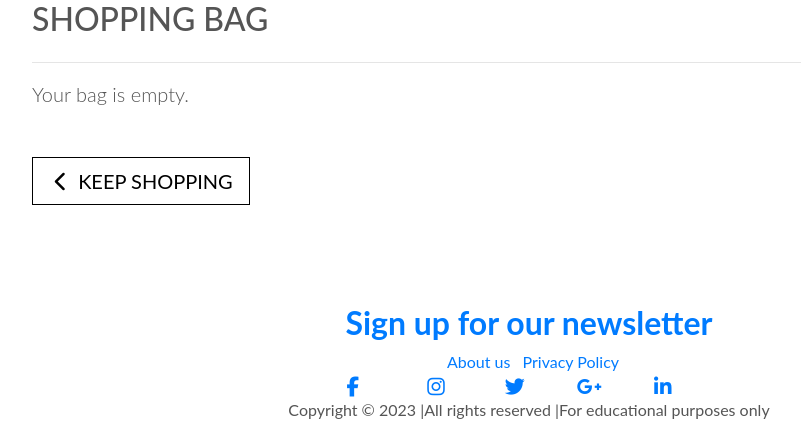
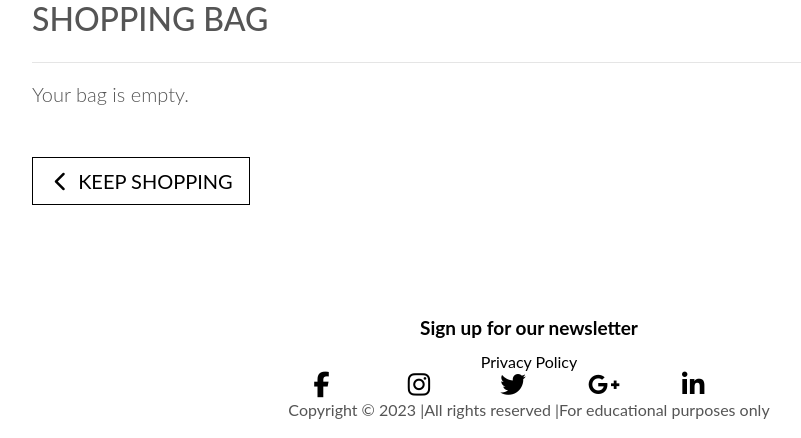
Before and after one commit to Gbemisola23/ebinnaturals, a Django app: page /bag/ in a window 1280 px wide. Shown: the part 362-800 px from the top of the page, without its empty margins (111-912 px from the left). Run offline with Django 4.2, Linux system fonts and the light colour scheme; parts of the project's set-up code (start-up, migrations or seed data) failed here and were passed over; some libraries are stand-ins or nearby versions.

Commit message:
updated newsletter html file

```diff
--- a/newsletter/templates/newsletter.html
+++ b/newsletter/templates/newsletter/newsletter.html
@@ -27,10 +27,8 @@
     <div class="row justify-content-center">
         <!-- mailchimp code -->
         <div id="mc_embed_signup">
-            <form
-                action="https://herokuapp.us18.list-manage.com/subscribe/post?u=79cdeeea82c60fd7cc1343fa8&amp;id=c79b87defb&amp;f_id=00712ee7f0"
-                method="post" id="mc-embedded-subscribe-form" name="mc-embedded-subscribe-form" class="validate"
-                target="_blank" novalidate>
+            <form action="https://herokuapp.us21.list-manage.com/subscribe/post?u=42b9313dc443332bba4a73ef4&amp;id=9beb15717e&amp;f_id=00b6d4e6f0"
+            method="post" id="mc-embedded-subscribe-form" name="mc-embedded-subscribe-form" class="validate" target="_blank" novalidate>
                 <div id="mc_embed_signup_scroll">
                     <h2 class="text-yellow newsletter-text">Subscribe to our newsletter to get latest deals and offers
                     </h2>
--- a/newsletter/urls.py
+++ b/newsletter/urls.py
@@ -3,5 +3,5 @@ from . import views
 
 
 urlpatterns = [
-    path("", views.subscribe, name="newsletter"),
+path("", views.subscribe, name="newsletter"),
 ]
--- a/static/css/base.css
+++ b/static/css/base.css
@@ -191,7 +191,25 @@ input[name='q']::placeholder {
     overflow-y: auto;
 }
 
-/* Footer */
+/*-- Footer--*/
+.newsletter {
+    font-size: 19px;
+    font-family: 'Lato', sans-serif;
+}
+
+.newsletter,
+.about,
+.footer-button,
+.privacy-policy {
+    color: #000;
+}
+
+.newsletter:hover,
+.about:hover,
+.privacy-policy:hover {
+    color: #000;
+}
+
 #mc_embed_signup {
     background: #fff;
     clear: left;
@@ -199,6 +217,18 @@ input[name='q']::placeholder {
     width: 600px;
 
 }
+
+.social-networks i {
+    font-size: 160%;
+    padding: 5px;
+    color: #000;
+}
+
+.social-networks i:hover {
+    color: #000;
+
+}
+
 
 
 /* -------------------------------- Media Queries */
--- a/templates/base.html
+++ b/templates/base.html
@@ -183,7 +183,6 @@
                 </h2>
             </div>
             <div>
-                <a class="about m-2" href="{% url 'about_us' %}">About us</a>
                 <a class="privacy-policy" rel="noopener nofollow"
                     href="https://www.privacypolicygenerator.info/live.php?token=uh5X4SkXkri14fCWJX0pS1Pgnh5BmiEe"
                     target="_blank" role="button">Privacy Policy
```
